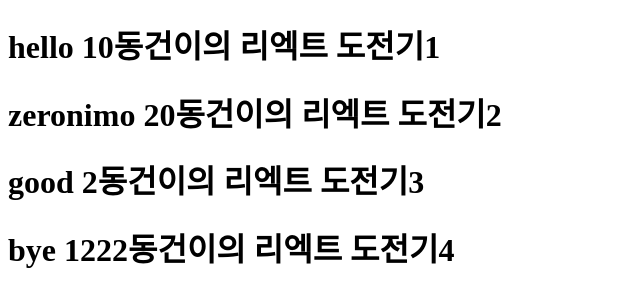
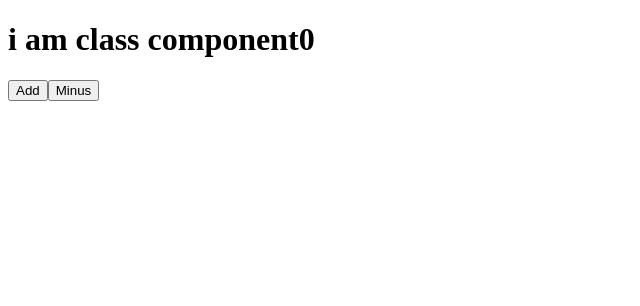
Before and after one commit to DongGeon0908/movie_app, a React (Create React App) app: page / in a window 1280 px wide. Shown: the top 306 px of the page, without its empty margins (0-640 px from the left). Built offline with nearby package versions, Linux system fonts and the light colour scheme.

Commit message:
state란 무엇인가?

```diff
--- a/src/App.js
+++ b/src/App.js
@@ -1,34 +1,28 @@
 import React from 'react';
-import PropTypes from "prop-types";
 
-function Hello({ name,id, idw,rating}){
-return <h1>{ name }{idw} {rating}동건이의 리엑트 도전기{id}</h1>;
-};
+class App extends React.Component{
+  state = {
+    count: 0
+  };
+  add = () => {
+    this.setState(current => ({
+      count: current.count + 1
+    }))
+  };
+  minus = () => {
+    this.setState(current => ({
+      count: current.count - 1
+    }))
+  };
+  render(){
+  return(
+  <div>
+<h1>i am class component{this.state.count}</h1>
+<button onClick={this.add}>Add</button>
+  <button onClick={this.minus}>Minus</button>
+  </div>
+  );
+}
+}
 
-Hello.propTypes = {
-  name: PropTypes.string.isRequired,
-  id: PropTypes.string.isRequired,
-  idw: PropTypes.string.isRequired,
-  rating: PropTypes.string.isRequired
-};
-
-const say = [
-  {idw:"a", name: "hello", id: "1", rating : 10},
-  {idw:"b", name:"zeronimo", id: "2", rating : 20},
-  {idw:"c",name: "good",id:"3", rating : 2},
-  {idw:"d",name:"bye",id:"4", rating : 1222}
-]
-
-function rendersay(word){
-  console.log(word);
-  return <Hello key={word.idw} name={word.name} id={word.id} rating={word.rating}/>
-};
-
-
-function App() {
-  return (
-  <div >
- {say.map(rendersay)}
-  </div>);
-}
 export default App;
```
Also changed, not shown: 2 other files (tests, documents, lock files or other folders).
